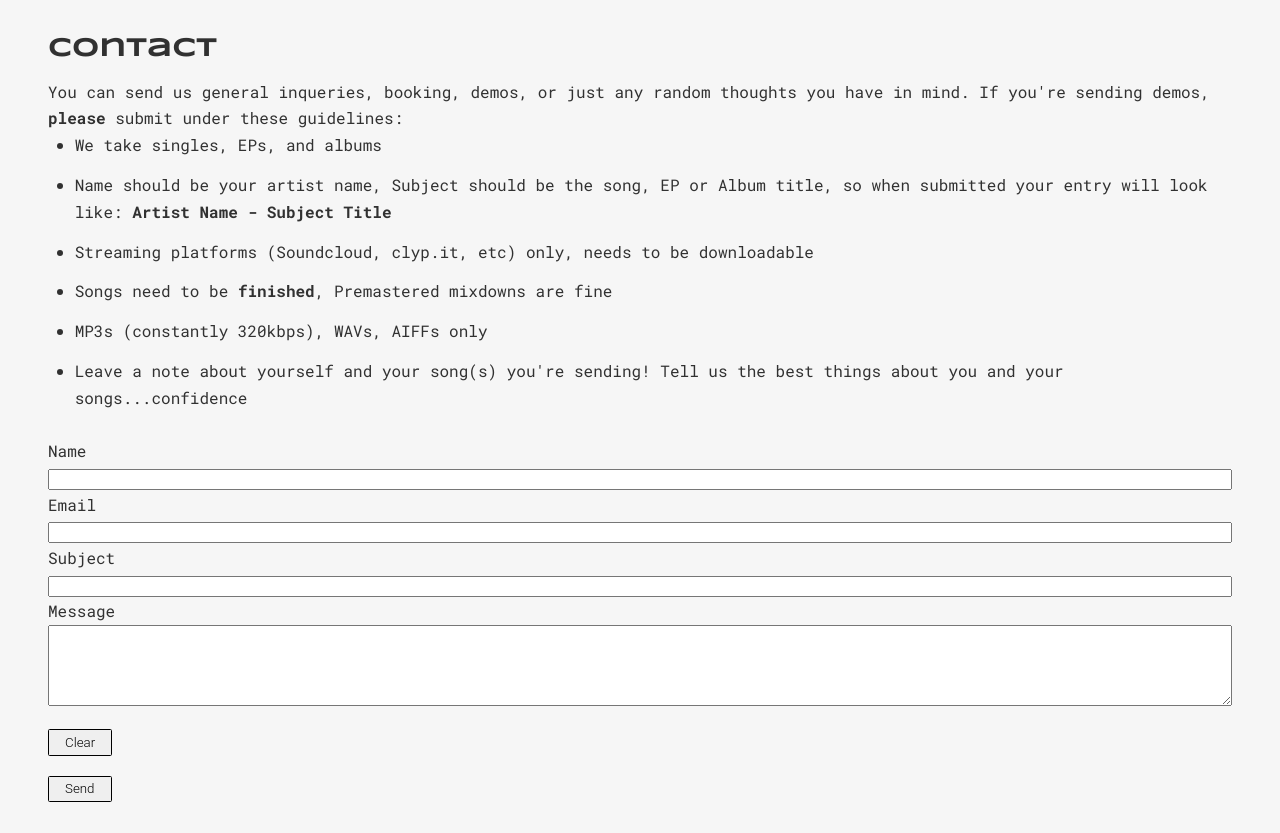
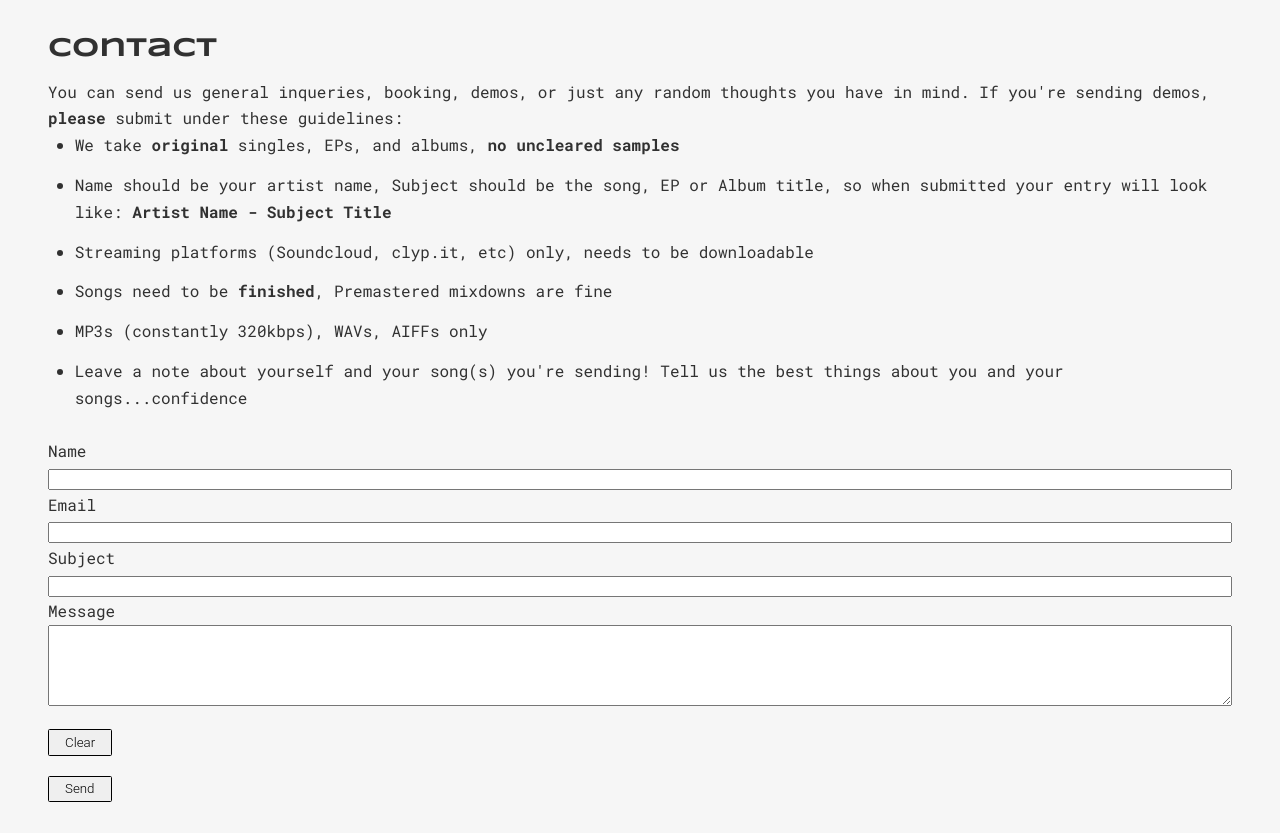
Before and after one commit to shagia/ThriveOrDie2020, a Gatsby site: page /contact in a window 1280 px wide. Shown: the part 107-940 px from the top of the page. Built offline with nearby package versions, Linux system fonts and the light colour scheme; Gatsby itself is replaced by a stand-in of ours; some packages are replaced by stand-ins of ours.

Commit message:
add extra details to contact markup

```diff
--- a/src/pages/contact.js
+++ b/src/pages/contact.js
@@ -10,7 +10,7 @@ export default ({ data }) => (
       <div>You can send us general inqueries, booking, demos, or just any random thoughts you have in mind. If you're sending demos, <b>please</b> submit under these guidelines:
       <ul>
       <li>
-          We take singles, EPs, and albums
+          We take <b>original</b> singles, EPs, and albums, <b>no uncleared samples</b>
       </li>
       <li>
           Name should be your artist name, Subject should be the song, EP or Album title, so when submitted your entry will look like: <b>Artist Name - Subject Title</b>
```
